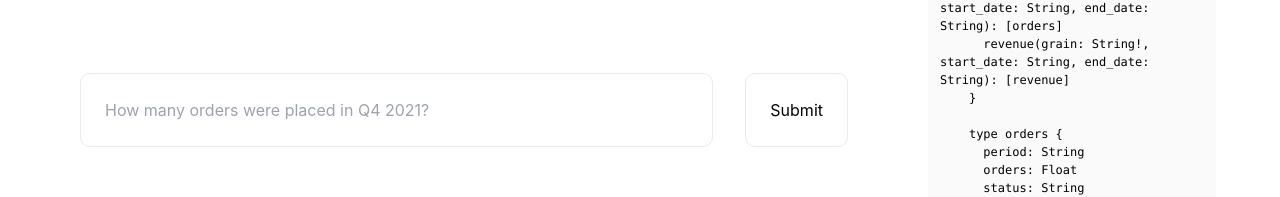
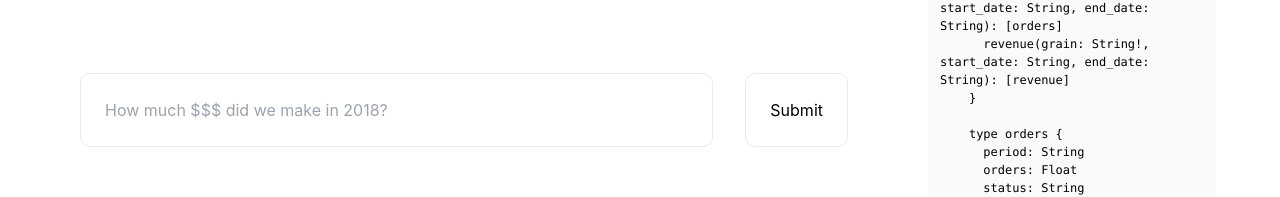
Before and after one commit to mjirv/hermes, a Next.js app: page / in a window 1280 px wide. Shown: the part 245-442 px from the top of the page. Built offline with nearby package versions, Linux system fonts and the light colour scheme.

Commit message:
better example

```diff
--- a/components/QuestionSearch/index.tsx
+++ b/components/QuestionSearch/index.tsx
@@ -48,7 +48,7 @@ const QuestionSearch = ({
       <input
         type="text"
         className={cardStyle}
-        placeholder={"How many orders were placed in Q4 2021?"}
+        placeholder={"How much $$$ did we make in 2018?"}
         onChange={(e) => setQuery(e.target.value)}
       ></input>
       <button type="submit" className={cardStyle}>
```
